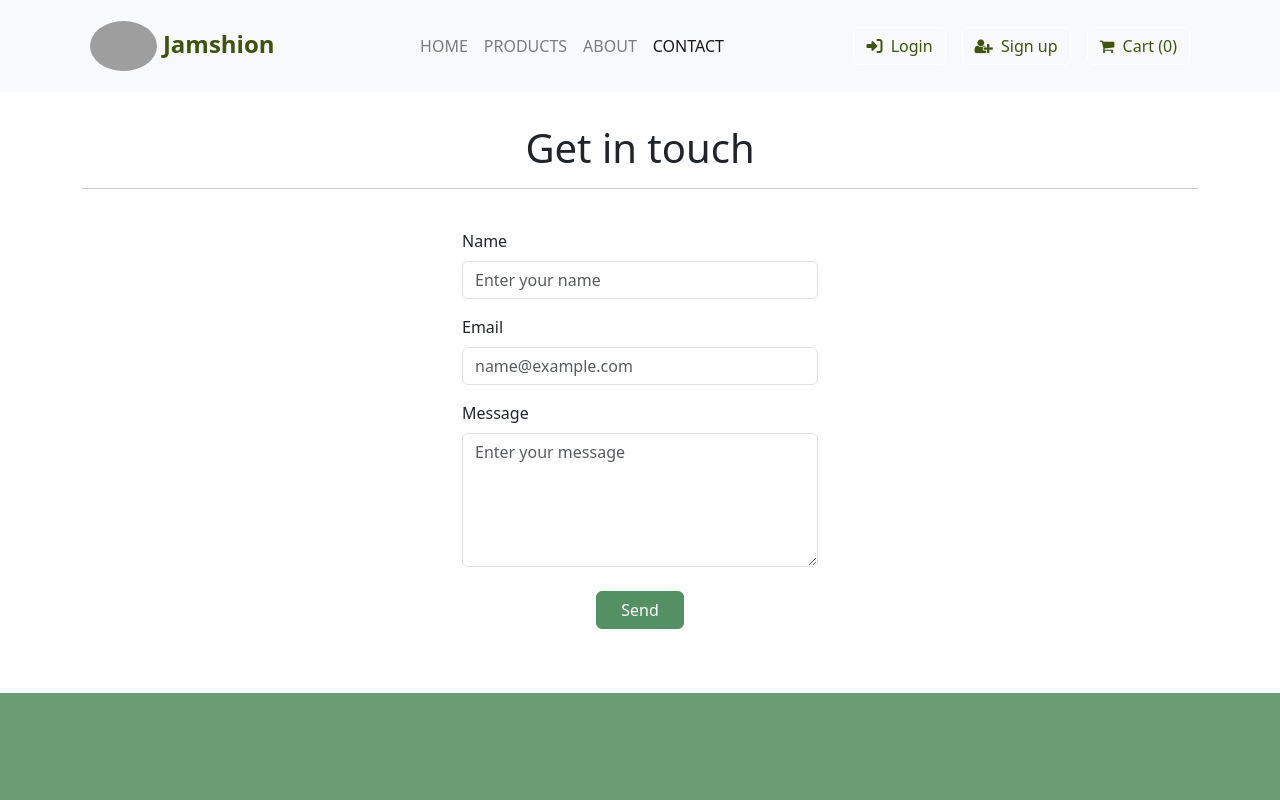
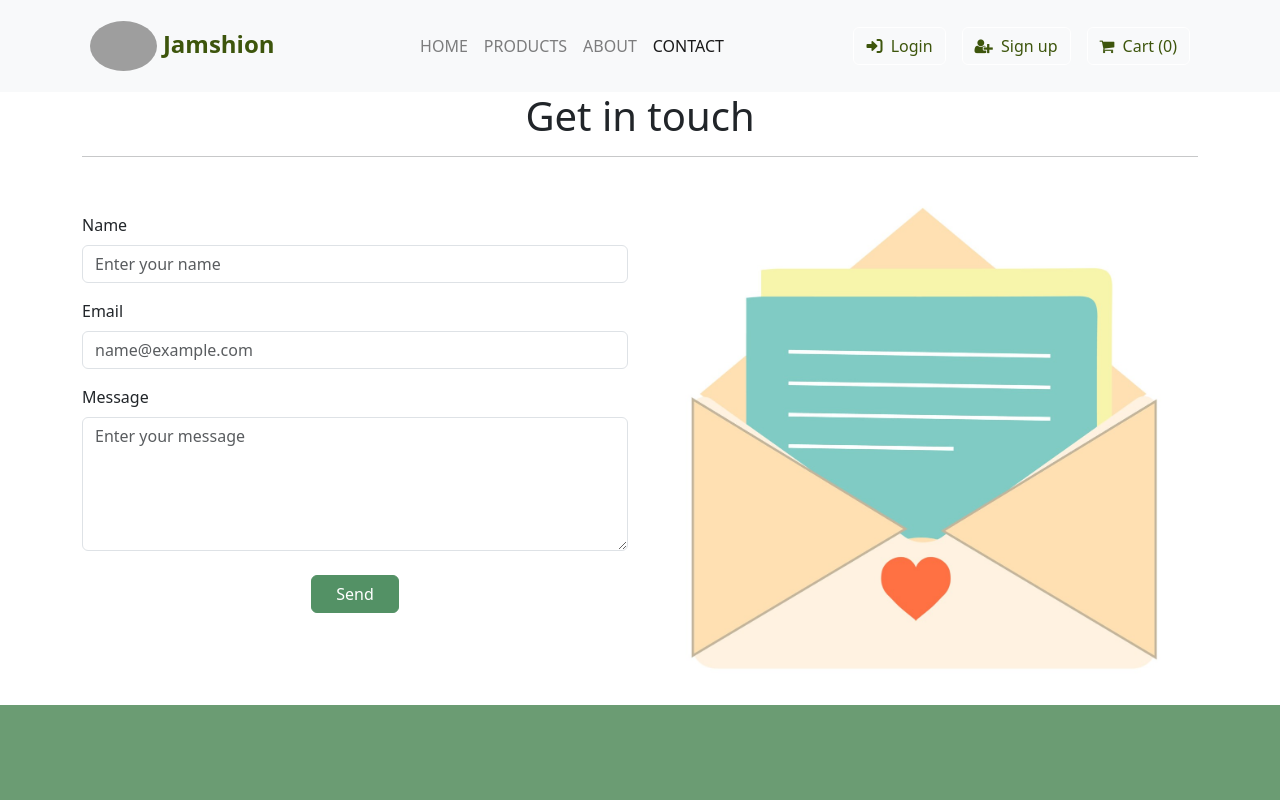
Before and after one commit to saniaahmad6/jamshion_proj, a React (Create React App) app: page /contact in a window 1280 px wide. Shown: the top 800 px of the page. Built offline with nearby package versions, Linux system fonts and the light colour scheme; grey boxes are pictures that could not be loaded.

Commit message:
contact page cols added

```diff
--- a/package.json
+++ b/package.json
@@ -21,7 +21,7 @@
     "react-router-dom": "^6.4.0",
     "react-scripts": "5.0.1",
     "redux": "^4.2.0",
-    "sass": "^1.63.4",
+    "sass": "^1.63.6",
     "web-vitals": "^2.1.4"
   },
   "scripts": {
--- a/src/pages/ContactPage.jsx
+++ b/src/pages/ContactPage.jsx
@@ -1,15 +1,21 @@
 import React from "react";
 import { Footer, Navbar } from "../components";
 import "./ContactPage.css"
+import {Row,Col,Container} from "react-bootstrap"
 const ContactPage = () => {
   return (
     <>
       <Navbar />
-      <div className="container my-3 py-3">
+      <Container>
+
+        <Row>
+        <div className="container ">
         <h1 className="text-center">Get in touch</h1>
         <hr />
-        <div class="row my-4 h-100">
-          <div className="col-md-4 col-lg-4 col-sm-8 mx-auto">
+        </div>
+          <Col xs={12} md={6} lg={6}>
+          <div class="row my-4 h-100">
+          <div style={{padddingTop: "5%"}}>
             <form>
               <div class="form my-3">
                 <label for="Name">Name</label>
@@ -50,7 +56,20 @@ const ContactPage = () => {
             </form>
           </div>
         </div>
-      </div>
+          </Col>
+          <Col xs={12} md={6} lg={6}>
+            <img
+            className="card-img img-fluid"
+            src="./assets/envelope.jpg"
+            alt="Envelope"
+            height={300}
+            style={{padding: "5%"}}
+
+          />
+          </Col>
+        </Row>
+      </Container>
+
       <Footer />
     </>
   );
```
Also changed, not shown: public/assets/envelope.jpg (added), 1 other file (tests, documents, lock files or other folders).
